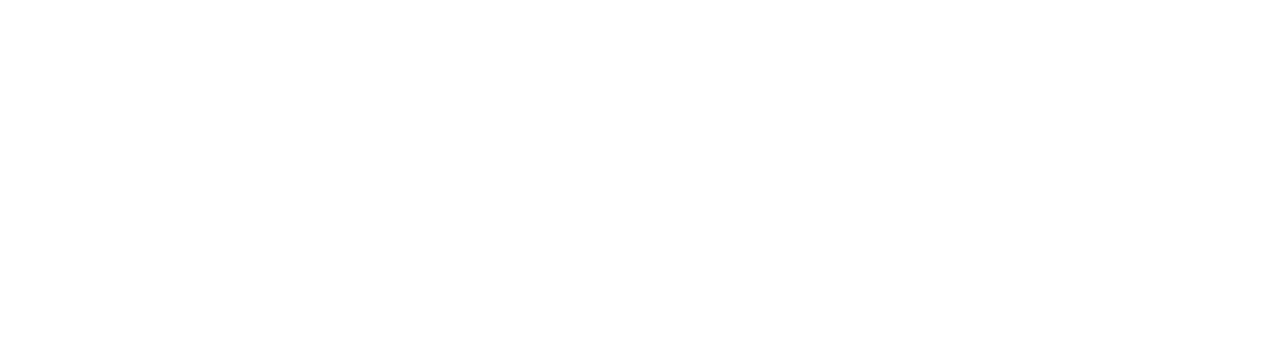
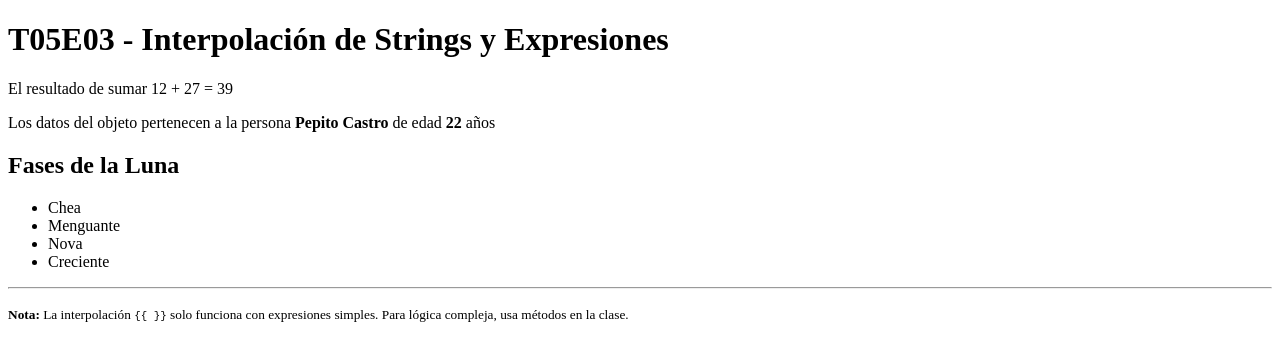
Before and after one commit to JCSC79/dwcc-angular-clases, an Angular app: page / in a window 1280 px wide. Shown: the top 360 px of the page. Built offline with nearby package versions, Linux system fonts and the light colour scheme.

Commit message:
fix: Arreglar sintaxis {{ }} y estructura en T05E03-interpolacion-strings

```diff
--- a/src/app/app.component.html
+++ b/src/app/app.component.html
@@ -21,4 +21,4 @@
 
 <!-- Información adicional -->
 <hr>
-<p><small><strong>Nota:</strong> La interpolación {{ }} solo funciona con expresiones simples. Para lógica compleja, usa métodos en la clase.</small></p>
+<p><small><strong>Nota:</strong> La interpolación <code>{{ sintaxisInterpolacion }}</code> solo funciona con expresiones simples. Para lógica compleja, usa métodos en la clase.</small></p>
--- a/src/app/app.component.ts
+++ b/src/app/app.component.ts
@@ -16,6 +16,9 @@ import { RouterOutlet } from '@angular/router';
   styleUrl: './app.component.css'
 })
 export class AppComponent {
+  // Para mostrar literalmente la sintaxis {{ }}
+  sintaxisInterpolacion = '{{ }}';
+
   // Título de la aplicación
   title = 'T05E03 - Interpolación de Strings y Expresiones';
 
```
